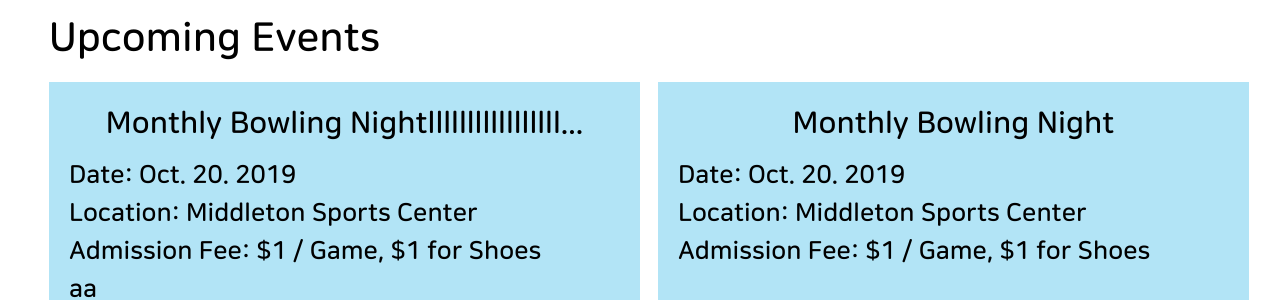
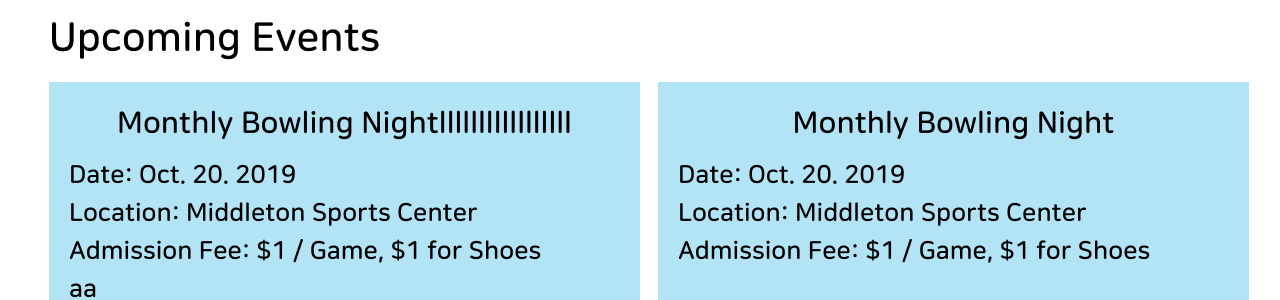
Before and after one commit to KSEAWisconsin/kseawisconsin.github.io, a Jekyll site: the page built from index.html, in a window 1280 px wide. Shown: the part 696-996 px from the top of the page. Built offline with Jekyll 4.4.1, drawn with Linux system fonts in a browser that asks for light colours.

Commit message:
Truncation Finish

```diff
--- a/events.html
+++ b/events.html
@@ -17,7 +17,7 @@
             <div class = "event-wrapper">
                 <div>
                     {% if item.event_name.size > 30 %}
-                    <p class = "event_name">{{ item.event_name | truncatewords: 27 }}...</p>
+                    <p class = "event_name">{{ item.event_name | truncatewords: 27 }}</p>
                     {% else %}
                     <p class = "event_name">{{ item.event_name }}</p>
                     {% endif %}
@@ -25,13 +25,13 @@
                     <p class = "detail">Date: {{ item.date }}</p>
 
                     {% if item.location.size > 30 %}
-                    <p class = "detail">Location: {{ item.location | truncatewords: 27 }}...</p>
+                    <p class = "detail">Location: {{ item.location | truncatewords: 27 }}</p>
                     {% else %}
                     <p class = "detail">Location: {{ item.location }}</p>
                     {% endif %}
                 </div>
                 <div>
-                    <a href = "{{ site.baseurl }}{{ item.detail_url }}" target="_blank" class="round-button">More Information</a>
+                    <a href = "{{ site.baseurl }}{{ item.detail_url }}" class="round-button">More Information</a>
                 </div>
             </div>
           {% endfor %}
--- a/index.html
+++ b/index.html
@@ -21,7 +21,7 @@
           <a href = "{{ site.baseurl }}{{ item.detail_url }}">
             <div>
               {% if item.event_name.size > 30 %}
-                <p class = "event_name">{{ item.event_name | truncatewords: 27 }}...</p>
+                <p class = "event_name">{{ item.event_name | truncatewords: 27 }}</p>
               {% else %}
                 <p class = "event_name">{{ item.event_name }}</p>
               {% endif %}
@@ -29,23 +29,23 @@
               <p class = "detail">Date: {{ item.date }}</p>
 
               {% if item.location.size > 30 %}
-                <p class = "detail">Location: {{ item.location | truncatewords: 27 }}...</p>
+                <p class = "detail">Location: {{ item.location | truncatewords: 27 }}</p>
               {% else %}
                 <p class = "detail">Location: {{ item.location }}</p>
               {% endif %}
 
               {% if item.additional_info1.size > 40 %}
-                <p class = "detail">{{ item.additional_info1 | truncatewords: 37 }}...</p>
+                <p class = "detail">{{ item.additional_info1 | truncatewords: 37 }}</p>
               {% else %}
                 <p class = "detail">{{ item.additional_info1 }}</p>
               {% endif %}
               {% if item.additional_info2.size > 40 %}
-                <p class = "detail">{{ item.additional_info2 | truncatewords: 37 }}...</p>
+                <p class = "detail">{{ item.additional_info2 | truncatewords: 37 }}</p>
               {% else %}
                 <p class = "detail">{{ item.additional_info2 }}</p>
               {% endif %}
               {% if item.additional_info3.size > 40 %}
-                <p class = "detail">{{ item.additional_info3 | truncatewords: 37 }}...</p>
+                <p class = "detail">{{ item.additional_info3 | truncatewords: 37 }}</p>
               {% else %}
                 <p class = "detail">{{ item.additional_info3 }}</p>
               {% endif %}
```
